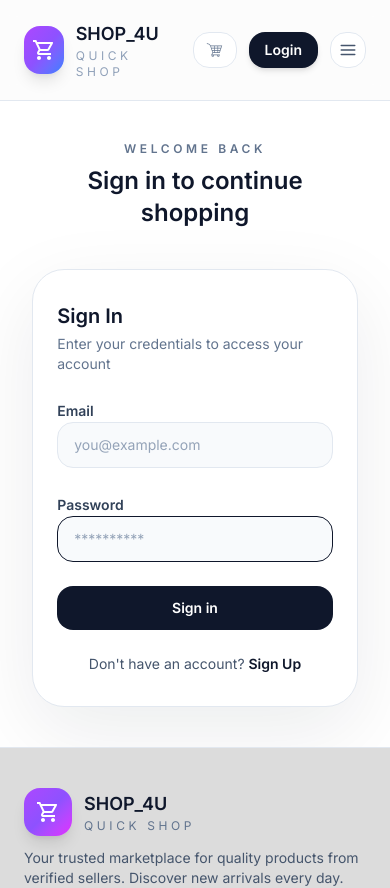
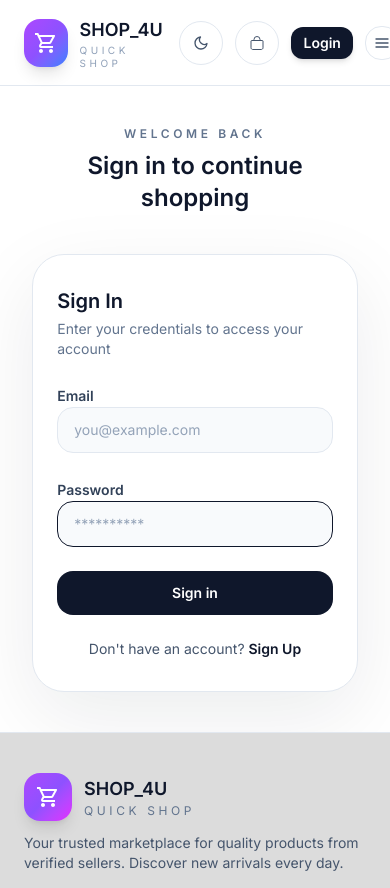
Before and after one commit to Abdallah-AbouHamdan/SHOP_4U, a React app in the folder frontend/: page /login in a window 390 px wide. Shown: the top 888 px of the page. Built offline with nearby package versions, Linux system fonts and the light colour scheme; the HTML template or start-up script is replaced by a standard one.

Commit message:
adding the setting page and improving the nav bar responsivity

```diff
--- a/frontend/src/components/Navbar.tsx
+++ b/frontend/src/components/Navbar.tsx
@@ -1,10 +1,10 @@
 import { useState } from "react";
 import { MdOutlineShoppingCart } from "react-icons/md";
 import { IoIosSearch } from "react-icons/io";
-import { FiMoon, FiMenu, FiX } from "react-icons/fi";
-import { GiShoppingCart } from "react-icons/gi";
+import { IoBagOutline, IoHeartOutline, IoPersonOutline } from "react-icons/io5";
+import { FiMenu, FiMoon, FiX } from "react-icons/fi";
+import { Link, useLocation, useNavigate } from "react-router-dom";
 import { useStore } from "../store/useStore";
-import { Link, useNavigate } from "react-router-dom";
 
 export default function Navbar() {
   const search = useStore((s) => s.filters.search ?? "");
@@ -12,33 +12,186 @@ export default function Navbar() {
   const user = useStore((s) => s.user);
   const logout = useStore((s) => s.logout);
   const [isMenuOpen, setIsMenuOpen] = useState(false);
+  const [isDarkMode, setIsDarkMode] = useState(false);
   const navigate = useNavigate();
+  const location = useLocation();
 
   const toggleMenu = () => setIsMenuOpen((prev) => !prev);
+
+  const handleProtectedNav = () => {
+    if (!user) {
+      navigate("/login", { state: { from: "/dashboard" } });
+      return;
+    }
+    navigate("/dashboard");
+  };
+
   const handleLogout = () => {
     logout();
     navigate("/");
+    setIsMenuOpen(false);
   };
 
+  const handleThemeToggle = () => {
+    setIsDarkMode((prev) => {
+      const next = !prev;
+      document.documentElement.classList.toggle("dark", next);
+      return next;
+    });
+  };
+
+  const handleSettingsNav = () => {
+    if (!user) {
+      navigate("/login", { state: { from: "/settings" } });
+      return;
+    }
+    navigate("/settings");
+    setIsMenuOpen(false);
+  };
+
+  if (!user) {
+    const redirectToLogin = () =>
+      navigate("/login", { state: { from: location.pathname } });
+
+    return (
+      <nav className="sticky top-0 z-20 border-b border-slate-200 bg-white">
+        <div className="mx-auto w-11/12 max-w-6xl px-2 py-4 sm:px-4">
+          <div className="flex gap-3 md:flex-row md:items-center md:gap-6">
+            <Link
+              to="/"
+              className="flex items-center gap-3 text-slate-900 transition hover:opacity-80"
+            >
+              <span className="flex h-12 w-12 items-center justify-center rounded-2xl bg-linear-to-br from-purple-500 via-violet-500 to-blue-500 text-2xl text-white shadow-lg">
+                <MdOutlineShoppingCart />
+              </span>
+              <div className="leading-tight">
+                <p className="text-lg font-semibold">SHOP_4U</p>
+                <p className="text-[10px] uppercase tracking-[0.35em] text-slate-400">
+                  quick shop
+                </p>
+              </div>
+            </Link>
+
+            <div className="flex items-center justify-end gap-3 md:ml-auto">
+              <button
+                type="button"
+                aria-label="Toggle dark mode"
+                onClick={handleThemeToggle}
+                className={`inline-flex h-11 w-11 items-center justify-center rounded-full border border-slate-200 bg-white text-slate-600 transition hover:border-slate-300 hover:text-slate-900 ${isDarkMode ? "text-slate-900" : ""}`}
+              >
+                <FiMoon />
+              </button>
+              <button
+                type="button"
+                aria-label="Cart"
+                onClick={redirectToLogin}
+                className="inline-flex h-11 w-11 items-center justify-center rounded-full border border-slate-200 bg-white text-slate-600 transition hover:border-slate-300 hover:text-slate-900"
+              >
+                <IoBagOutline />
+              </button>
+              <Link
+                to="/login"
+                className="rounded-xl bg-slate-900 px-3 py-1.5 text-sm font-semibold text-white shadow-md transition hover:bg-slate-800"
+              >
+                Login
+              </Link>
+              <button
+                type="button"
+                onClick={toggleMenu}
+                aria-label="Toggle menu"
+                className="rounded-2xl border border-slate-200 bg-white p-2 text-slate-600 transition hover:border-slate-300 hover:text-slate-900 md:hidden"
+              >
+                {isMenuOpen ? <FiX /> : <FiMenu />}
+              </button>
+            </div>
+          </div>
+        </div>
+
+        {isMenuOpen && (
+          <>
+            <button
+              aria-label="Close menu overlay"
+              className="fixed inset-0 z-30 md:hidden"
+              onClick={() => setIsMenuOpen(false)}
+            />
+            <div className="fixed left-1/2 top-20 z-40 w-[calc(100%-2rem)] max-w-6xl -translate-x-1/2 md:hidden">
+              <div className="flex flex-col gap-4 rounded-3xl border border-slate-200 bg-white/95 p-5 shadow-2xl shadow-slate-900/10">
+              <div className="flex flex-col gap-4 rounded-3xl border border-slate-200 bg-white/95 p-5 shadow-2xl shadow-slate-900/10">
+                <div className="flex items-center gap-3 rounded-full border border-slate-200 bg-[#f2f2f2] px-5 py-3 text-sm text-slate-500">
+                  <span aria-hidden>
+                    <IoIosSearch />
+                  </span>
+                  <input
+                    type="text"
+                    placeholder="Search products ..."
+                    value={search}
+                    onChange={(e) => setFilter("search", e.target.value)}
+                    className="flex-1 bg-transparent text-slate-900 outline-none placeholder:text-slate-400"
+                  />
+                </div>
+                <button
+                  type="button"
+                  aria-label="Toggle dark mode"
+                  onClick={handleThemeToggle}
+                  className={`rounded-2xl border border-slate-200 bg-white px-4 py-3 text-sm font-semibold text-slate-700 transition hover:border-slate-300 hover:text-slate-900 ${isDarkMode ? "text-slate-900" : ""}`}
+                >
+                  Toggle theme
+                </button>
+              </div>
+              </div>
+            </div>
+          </>
+        )}
+      </nav>
+    );
+  }
+
   return (
-    <nav className="sticky top-0 z-20 border-b border-slate-200 bg-white/90 backdrop-blur">
-      <div className="mx-auto max-w-6xl px-6 py-4">
-        <div className="flex flex-row items-center gap-4 md:gap-6">
-          <div className="flex flex-1 items-center justify-between gap-3 text-slate-900 md:flex-none">
+    <nav className="sticky top-0 z-20 border-b border-slate-200 bg-white">
+      <div className="mx-auto w-11/12 max-w-6xl px-2 py-4 sm:px-4">
+        <div className="flex flex-col gap-3 md:flex-row md:items-center md:gap-6">
+          <div className="flex items-center justify-between gap-3">
             <Link to="/" className="flex items-center gap-3 transition hover:opacity-80">
               <span className="flex h-12 w-12 items-center justify-center rounded-2xl bg-linear-to-br from-purple-500 via-violet-500 to-blue-500 text-2xl text-white shadow-lg">
                 <MdOutlineShoppingCart />
               </span>
-              <div>
-                <p className="text-lg font-semibold">SHOP_4U</p>
-                <p className="text-xs uppercase tracking-[0.3em] text-slate-400">
+              <div className="leading-tight">
+                <p className="text-lg font-semibold text-slate-900">SHOP_4U</p>
+                <p className="text-[10px] uppercase tracking-[0.35em] text-slate-400">
                   quick shop
                 </p>
               </div>
             </Link>
+
+            <div className="flex items-center gap-2 md:hidden">
+              <button
+                type="button"
+                aria-label="Cart"
+                onClick={handleProtectedNav}
+                className="inline-flex h-11 w-11 items-center justify-center rounded-full border border-slate-200 bg-white text-slate-600 transition hover:border-slate-300 hover:text-slate-900"
+              >
+                <IoBagOutline />
+              </button>
+              <button
+                type="button"
+                aria-label="Settings"
+                onClick={handleSettingsNav}
+                className="inline-flex h-11 w-11 items-center justify-center rounded-full border border-slate-200 bg-white text-slate-600 transition hover:border-slate-300 hover:text-slate-900"
+              >
+                <IoPersonOutline />
+              </button>
+              <button
+                type="button"
+                onClick={toggleMenu}
+                aria-label="Toggle menu"
+                className="rounded-2xl border border-slate-200 bg-white p-2 text-slate-600 transition hover:border-slate-300 hover:text-slate-900"
+              >
+                {isMenuOpen ? <FiX /> : <FiMenu />}
+              </button>
+            </div>
           </div>
 
-          <div className="hidden flex-1 items-center gap-3 rounded-full border border-slate-200 bg-slate-50 px-4 py-2 text-sm text-slate-500 md:flex">
+          <div className="hidden flex-1 items-center gap-3 rounded-full border border-slate-200 bg-[#f2f2f2] px-6 py-3 text-sm text-slate-500 md:flex">
             <span aria-hidden>
               <IoIosSearch />
             </span>
@@ -51,47 +204,40 @@ export default function Navbar() {
             />
           </div>
 
-          <div className="flex w-full items-center justify-end gap-3 py-4 text-lg md:ml-auto md:w-auto">
+          <div className="hidden items-center gap-3 md:flex">
             <button
-              aria-label="theme"
-              className="hidden rounded-2xl border border-slate-200 bg-white px-3 py-2 text-slate-500 transition hover:text-slate-900 md:flex"
+              type="button"
+              aria-label="Toggle dark mode"
+              onClick={handleThemeToggle}
+              className={`inline-flex h-12 w-12 items-center justify-center rounded-full border border-slate-200 bg-white text-slate-600 transition hover:border-slate-300 hover:text-slate-900 ${
+                isDarkMode ? "text-slate-900" : ""
+              }`}
             >
               <FiMoon />
             </button>
             <button
-              aria-label="cart"
-              className="rounded-2xl border border-slate-200 bg-white px-3 py-2 text-slate-500 transition hover:text-slate-900"
+              type="button"
+              aria-label="Cart"
+              onClick={handleProtectedNav}
+              className="inline-flex h-12 w-12 items-center justify-center rounded-full border border-slate-200 bg-white text-slate-600 transition hover:border-slate-300 hover:text-slate-900"
             >
-              <GiShoppingCart />
+              <IoBagOutline />
             </button>
-            {user ? (
-              <>
-                <span className="hidden text-sm font-semibold text-slate-600 md:inline">
-                  Hi,{user.fullName ?? "Shopper"}
-                </span>
-                <Link to="/dashboard" className="rounded-2xl border border-slate-200 bg-white px-4 py-2 text-sm  font-semibold text-slate-700 shadow-sm transition hover:border-slate-900">
-                  Dashoard
-                </Link>
-                <button
-                  onClick={handleLogout}
-                  className="rouonded-2xl bg-slate-900 px-4 py-2 text-sm font-semibold text-white shadow-md transition hover:bg-slate-800">
-                  Logout
-                </button>
-              </>
-            ) : (
-              <Link
-                to="/login"
-                className="rounded-2xl bg-slate-900 px-4 py-2 text-sm font-semibold text-white shadow-md transition hover:bg-slate-800"
-              >
-                Login
-              </Link>
-            )}
             <button
-              onClick={toggleMenu}
-              aria-label="Toggle menu"
-              className="rounded-2xl border border-slate-200 bg-white p-2 text-slate-600 transition hover:text-slate-900 md:hidden"
+              type="button"
+              aria-label="Favorites"
+              onClick={handleProtectedNav}
+              className="inline-flex h-12 w-12 items-center justify-center rounded-full border border-slate-200 bg-white text-slate-600 transition hover:border-slate-300 hover:text-slate-900"
             >
-              {isMenuOpen ? <FiX /> : <FiMenu />}
+              <IoHeartOutline />
+            </button>
+            <button
+              type="button"
+              aria-label="Settings"
+              onClick={handleSettingsNav}
+              className="inline-flex h-12 w-12 items-center justify-center rounded-full border border-slate-200 bg-white text-slate-600 transition hover:border-slate-300 hover:text-slate-900"
+            >
+              <IoPersonOutline />
             </button>
           </div>
         </div>
@@ -105,8 +251,8 @@ export default function Navbar() {
             onClick={() => setIsMenuOpen(false)}
           />
           <div className="fixed left-1/2 top-20 z-40 w-[calc(100%-2rem)] max-w-6xl -translate-x-1/2 md:hidden">
-            <div className="flex flex-col gap-3 rounded-3xl border border-slate-200 bg-white/95 p-5 shadow-2xl shadow-slate-900/10">
-              <div className="flex items-center gap-3 rounded-2xl border border-slate-200 bg-slate-50 px-4 py-2 text-sm text-slate-500">
+            <div className="flex flex-col gap-4 rounded-3xl border border-slate-200 bg-white/95 p-5 shadow-2xl shadow-slate-900/10">
+              <div className="flex items-center gap-3 rounded-full border border-slate-200 bg-[#f2f2f2] px-5 py-3 text-sm text-slate-500">
                 <span aria-hidden>
                   <IoIosSearch />
                 </span>
@@ -118,13 +264,42 @@ export default function Navbar() {
                   className="flex-1 bg-transparent text-slate-900 outline-none placeholder:text-slate-400"
                 />
               </div>
-              <button
-                aria-label="theme"
-                className="flex items-center justify-center gap-2 rounded-2xl border border-slate-200 bg-white px-4 py-2 text-sm font-medium text-slate-600 transition hover:text-slate-900"
-              >
-                <FiMoon />
-                <span>Toggle theme</span>
-              </button>
+              <div className="grid grid-cols-2 gap-3">
+                <button
+                  type="button"
+                  aria-label="Favorites"
+                  onClick={handleProtectedNav}
+                  className="flex items-center justify-center rounded-2xl border border-slate-200 bg-white py-3 text-slate-600 transition hover:border-slate-300 hover:text-slate-900"
+                >
+                  <IoHeartOutline />
+                </button>
+                <button
+                  type="button"
+                  aria-label="Toggle dark mode"
+                  onClick={handleThemeToggle}
+                  className={`flex items-center justify-center rounded-2xl border border-slate-200 bg-white py-3 text-slate-600 transition hover:border-slate-300 hover:text-slate-900 ${
+                    isDarkMode ? "text-slate-900" : ""
+                  }`}
+                >
+                  <FiMoon />
+                </button>
+              </div>
+              <div className="flex flex-col gap-2">
+                <button
+                  type="button"
+                  onClick={handleSettingsNav}
+                  className="rounded-2xl border border-slate-200 bg-white px-4 py-3 text-sm font-semibold text-slate-700 transition hover:border-slate-300 hover:text-slate-900"
+                >
+                  Settings
+                </button>
+                <button
+                  type="button"
+                  onClick={handleLogout}
+                  className="rounded-2xl bg-slate-900 px-4 py-3 text-sm font-semibold text-white transition hover:bg-slate-800"
+                >
+                  Logout
+                </button>
+              </div>
             </div>
           </div>
         </>
```
Also changed, not shown: frontend/src/App.tsx (+11 -1 lines), frontend/src/pages/Settings.tsx (added, +21 -0 lines).
